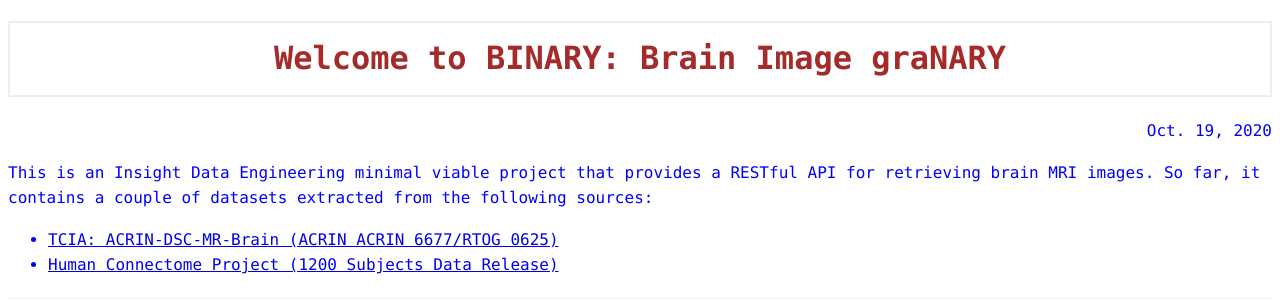
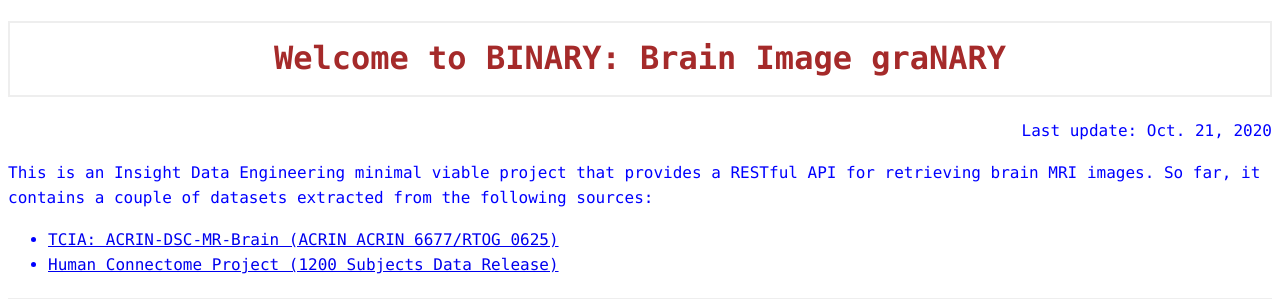
Before and after one commit to jengbou/binary, a Flask app: page / in a window 1280 px wide. Shown: the top 299 px of the page. Run offline with Flask 2, Linux system fonts and the light colour scheme; parts of the project's set-up code (start-up, migrations or seed data) failed here and were passed over.

Commit message:
Fixed broken link to the HCP dataset in index.html

```diff
--- a/api/templates/index.html
+++ b/api/templates/index.html
@@ -8,14 +8,12 @@
 
 <body>
 <h1>Welcome to BINARY: Brain Image graNARY</h1>
-<p class="date">Oct. 19, 2020</p>
+<p class="date">Last update: Oct. 21, 2020</p>
 <p> This is an Insight Data Engineering minimal viable project that provides a RESTful API for retrieving brain MRI images.
 So far, it contains a couple of datasets extracted from the following sources:</p>
 <ul>
-  <li><a href="https://wiki.cancerimagingarchive.net/pages/viewpage.action?pageId=50135264#50135264a6b63241cb4843a291c45ef8a62d2073">
-  TCIA: ACRIN-DSC-MR-Brain (ACRIN ACRIN 6677/RTOG 0625)</></li>
-  <li><ahref="https://humanconnectome.org/study/hcp-young-adult/document/1200-subjects-data-release">
-  Human Connectome Project (1200 Subjects Data Release) </a></li>
+  <li><a href="https://wiki.cancerimagingarchive.net/pages/viewpage.action?pageId=50135264">TCIA: ACRIN-DSC-MR-Brain (ACRIN ACRIN 6677/RTOG 0625)</a></li>
+  <li><a href="https://humanconnectome.org/study/hcp-young-adult/document/1200-subjects-data-release">Human Connectome Project (1200 Subjects Data Release)</a></li>
 </ul>
 <h2> List of predefined queries: </h2>
 <p> Click on the button to open the dropdown list of queries.
```
